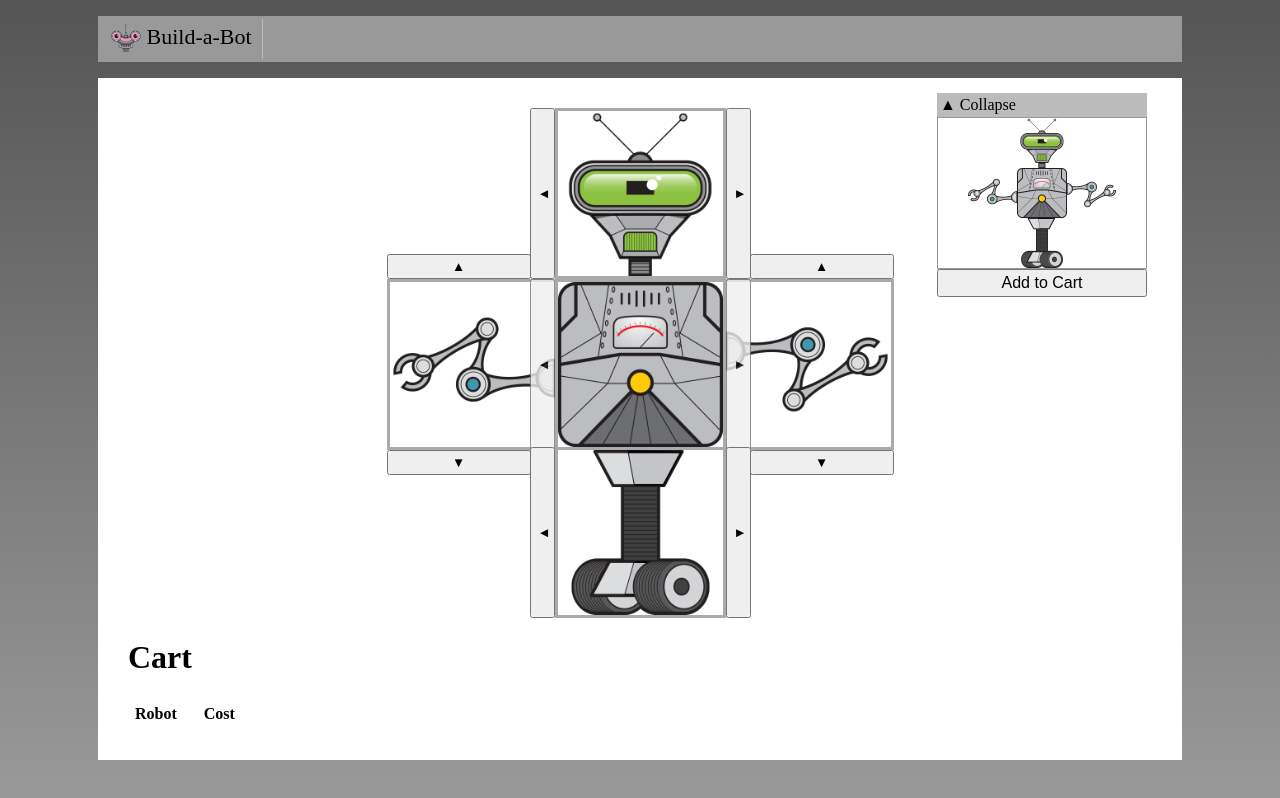
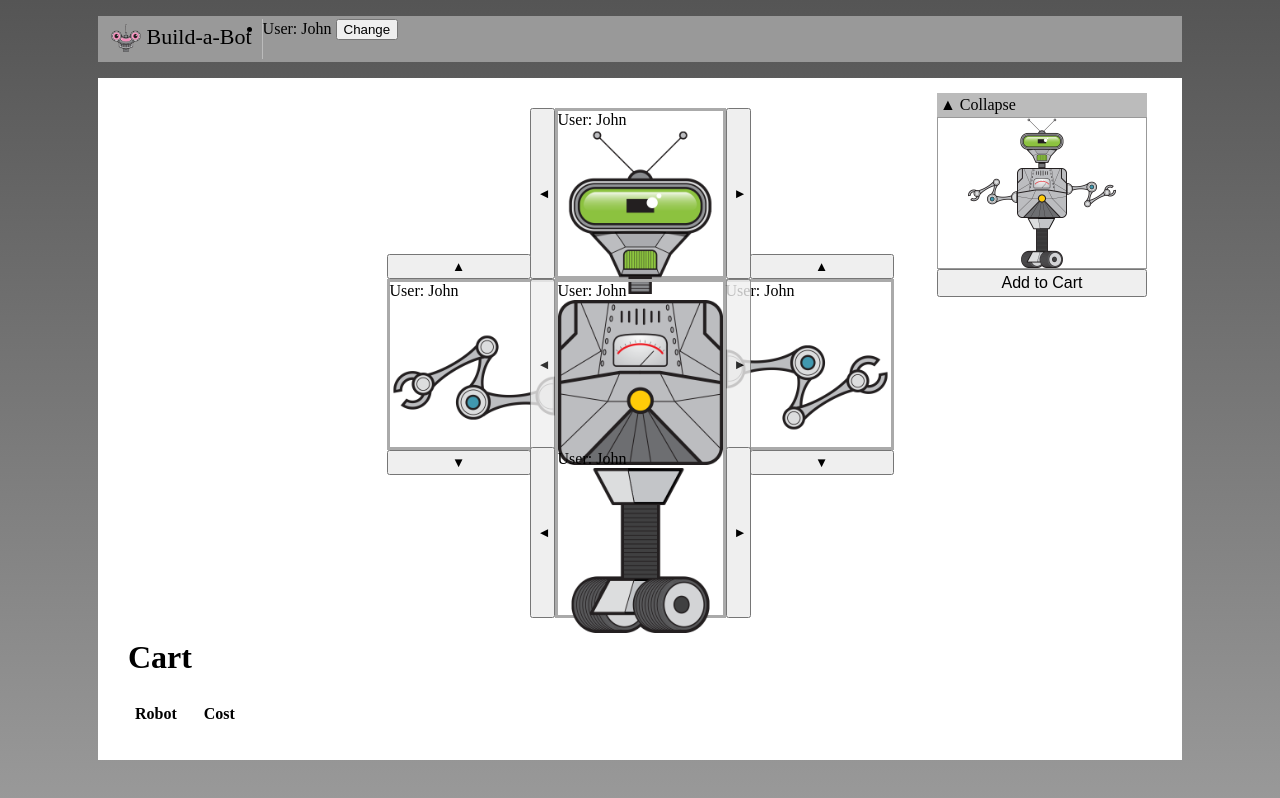
Before and after one commit to laszlo-ratesic/build-a-bot, a Vue app: page / in a window 1280 px wide. Built offline with nearby package versions, Linux system fonts and the light colour scheme.

Commit message:
provide and inject

```diff
--- a/src/App.vue
+++ b/src/App.vue
@@ -3,8 +3,12 @@
     <nav>
       <ul>
         <li class="nav-item">
-          <img src="./assets/build-a-bot-logo.png" alt="logo" class="logo">
+          <img src="./assets/build-a-bot-logo.png" alt="logo" class="logo" />
           Build-a-Bot
+        </li>
+        <li>
+          User: {{ user.userName }}
+          <button @click="changeUserName()">Change</button>
         </li>
       </ul>
     </nav>
@@ -22,6 +26,23 @@ export default {
   components: {
     RobotBuilder,
   },
+  data() {
+    return {
+      user: {
+        userName: 'John',
+      },
+    };
+  },
+  provide() {
+    return {
+      user: this.user,
+    };
+  },
+  methods: {
+    changeUserName() {
+      this.user.userName = 'Fred';
+    },
+  },
 };
 </script>
 
@@ -30,7 +51,6 @@ body {
   background: linear-gradient(to bottom, #555, #999);
   background-attachment: fixed;
 }
-
 </style>
 
 <style scoped>
```
Also changed, not shown: src/build/PartSelector.vue.
